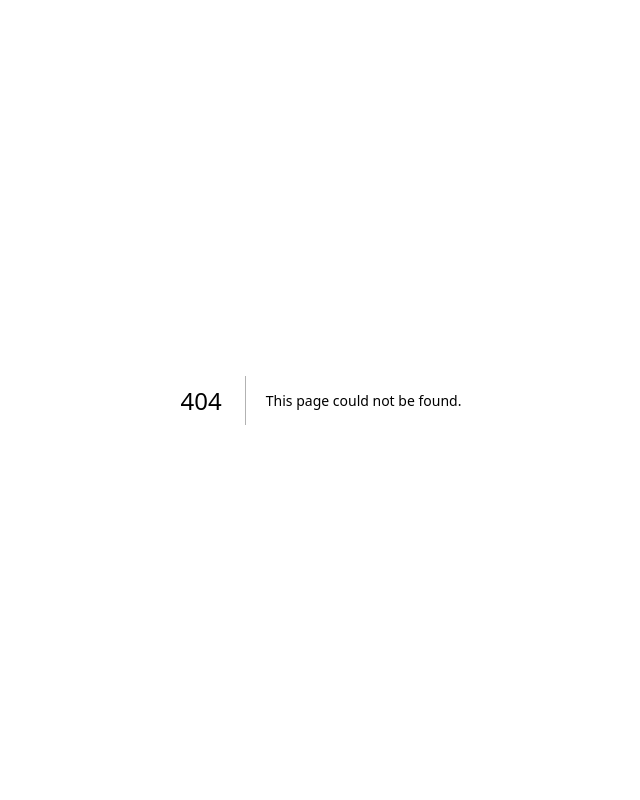
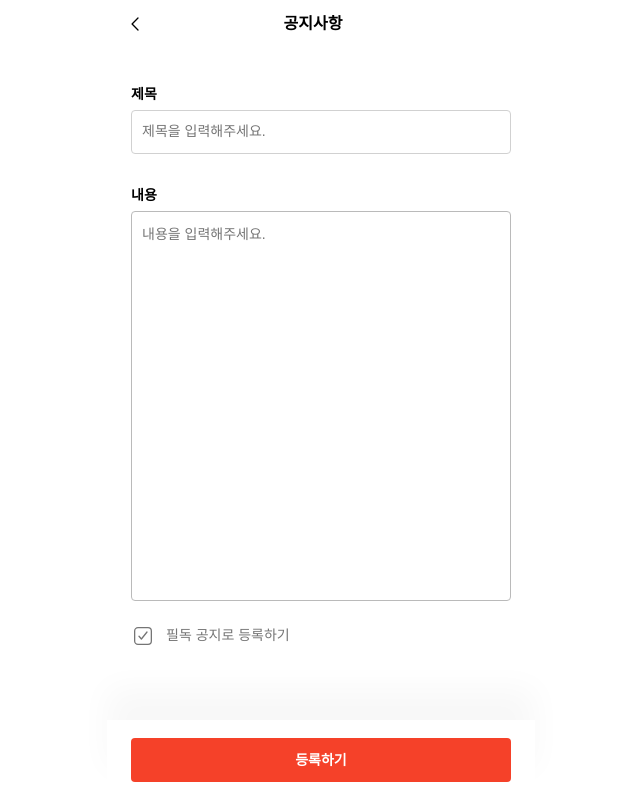
Before and after one commit to leedahye2001/DearWith-FE, a Next.js app: page /system-notice-register in a window 1280 px wide. Before the commit this address had no page. Shown: the whole page, without its empty margins (319-959 px from the left). Built offline with nearby package versions, Linux system fonts and the light colour scheme; no server answers.

Commit message:
feat: 시스템 공지사항 관리자 작성 FAB 기능 추가

```diff
--- a/src/apis/api.ts
+++ b/src/apis/api.ts
@@ -176,7 +176,7 @@ export const getEventBookmark = async (filterState: string) => {
 
 // 아티스트 북마크(찜) 조회페이지
 export const getArtistBookmark = async () => {
-  const res = await api.get(`/api/my/artists/bookmark`,{});
+  const res = await api.get(`/api/my/artists/bookmark`, {});
   console.log(res.data.content);
   return res.data.content;
 };
@@ -315,6 +315,17 @@ export const eventNoticePost = async (
   const res = await api.post(`/api/events/${eventId}/notices`, {
     title,
     content,
+  });
+  return res.data;
+};
+
+//시스템 공지사항 등록
+export const postSystemNotice = async (title: string, content: string, important: boolean = false) => {
+  const res = await api.post(`/api/admin/notices`, {
+    title,
+    content,
+    important,
+    pushEnabled: true,
   });
   return res.data;
 };
@@ -458,7 +469,7 @@ export const deleteProfileImage = async () => {
 
 // 프로필 사진 추가/수정
 export const updateProfileImage = async (tmpKey: string) => {
-  const res= await api.patch(`/users/me/profile/image`, { tmpKey });
+  const res = await api.patch(`/users/me/profile/image`, { tmpKey });
   console.log(res.data);
   return res.data;
 };
@@ -492,13 +503,13 @@ export const commitUpload = async (tmpKey: string) => {
 
 // 기존 비밀번호 조회 (현재 비밀번호 확인)
 export const getPasswordVerify = async (currentPassword: string) => {
-  const res = await api.post("/users/me/password/verify", {currentPassword});
+  const res = await api.post("/users/me/password/verify", { currentPassword });
   return res.data;
 };
 
 // 비밀번호 변경 (로그인 후)
 export const getPasswordConfirm = async (newPassword: string) => {
-  const res = await api.post("/users/password/change", {newPassword});
+  const res = await api.post("/users/password/change", { newPassword });
   return res.data;
 };
 
@@ -519,7 +530,7 @@ export const getMyInquiryList = async () => {
 };
 
 // 내 문의사항 상세 조회
-export const getMyInquiryDetail = async (inquiryId:string) => {
+export const getMyInquiryDetail = async (inquiryId: string) => {
   const res = await api.get(`/api/inquiries/${inquiryId}`);
   return res.data;
 };
@@ -539,7 +550,7 @@ export const answerSatisfaction = async (
   inquiryId: string,
   satisfactionStatus: string,
 ) => {
-  const res = await api.post(`/api/inquiries/${inquiryId}/satisfaction`, {satisfactionStatus});
+  const res = await api.post(`/api/inquiries/${inquiryId}/satisfaction`, { satisfactionStatus });
   return res.data;
 };
 
--- /dev/null
+++ b/src/app/(my-page)/system-notice-register/page.tsx
@@ -0,0 +1,101 @@
+"use client";
+
+import { useState } from "react";
+import { useRouter } from "next/navigation";
+import { AxiosError } from "axios";
+import { postSystemNotice } from "@/apis/api";
+import useModalStore from "@/app/stores/useModalStore";
+import Button from "@/components/Button/Button";
+import Topbar from "@/components/template/Topbar";
+import Bottombar from "@/components/template/Bottombar";
+import Backward from "@/svgs/Backward.svg";
+import Input from "@/components/Input/Input";
+import Checkbox from "@/components/Checkbox/Checkbox";
+
+const SystemNoticeRegisterPage = () => {
+    const [title, setTitle] = useState("");
+    const [content, setContent] = useState("");
+    const [important, setImportant] = useState(false);
+    const router = useRouter();
+    const { openAlert } = useModalStore();
+
+    const maxLength = 300;
+
+    const handleSubmit = async () => {
+        if (!title.trim()) return openAlert("제목을 입력해주세요.");
+        if (!content.trim()) return openAlert("내용을 입력해주세요.");
+
+        try {
+            await postSystemNotice(title, content, important);
+            openAlert("공지 등록이 완료되었습니다.");
+            router.push("/system-notices");
+        } catch (e) {
+            console.error(e);
+            const axiosError = e as AxiosError<{ message?: string; detail?: string }>;
+            const errorMessage = axiosError?.response?.data?.message || axiosError?.response?.data?.detail || "공지 등록에 실패했습니다.";
+            openAlert(errorMessage);
+        }
+    };
+
+    return (
+        <div className="flex flex-col justify-center w-full pb-[120px]">
+            <Topbar
+                _leftImage={<Backward onClick={() => router.back()} />}
+                _topNode="공지사항"
+            />
+            <div className="px-[24px] pt-[36px]">
+                {/* 제목 */}
+                <Input
+                    _value={title}
+                    _state="textbox-basic"
+                    _title="제목"
+                    _onChange={setTitle}
+                    _inputProps={{
+                        placeholder: "제목을 입력해주세요.",
+                        className: `placeholder:text-text-3`,
+                    }}
+                    _containerProps={{ className: "mb-[31px]" }}
+                />
+
+                {/* 내용 */}
+                <div className="w-full">
+                    <label className="typo-label2 mb-[6px] block">내용</label>
+                    <div className="relative">
+                        <textarea
+                            value={content}
+                            onChange={(e) => {
+                                if (e.target.value.length <= maxLength) {
+                                    setContent(e.target.value);
+                                }
+                            }}
+                            placeholder="내용을 입력해주세요."
+                            className="border border-divider-2 rounded-[4px] px-[10px] py-[10px] typo-body2 w-full h-[390px] resize-none outline-none placeholder:text-text-3"
+                        />
+                    </div>
+                </div>
+
+                <div className="mt-[16px]">
+                    <Checkbox
+                        _id="important"
+                        _value={<span className="typo-body2 text-text-3">필독 공지로 등록하기</span>}
+                        _type="icon2"
+                        _checked={important}
+                        _onChange={setImportant}
+                    />
+                </div>
+            </div>
+            <Bottombar
+                _bottomNode={
+                    <Button
+                        _state="main"
+                        _node="등록하기"
+                        _onClick={handleSubmit}
+                        _buttonProps={{ className: "hover:cursor-pointer" }}
+                    />
+                }
+            />
+        </div>
+    );
+};
+
+export default SystemNoticeRegisterPage;
--- a/src/app/(my-page)/system-notices/page.tsx
+++ b/src/app/(my-page)/system-notices/page.tsx
@@ -5,14 +5,17 @@ import { useRouter } from "next/navigation";
 import Topbar from "@/components/template/Topbar";
 import Backward from "@/svgs/Backward.svg";
 import Forward from "@/svgs/Forward.svg";
+import Write from "@/svgs/Write.svg";
 import Spinner from "@/components/Spinner/Spinner";
-import { getSystemNotices } from "@/apis/api";
+import { getSystemNotices, getUserInfo } from "@/apis/api";
+import { FAB } from "@/components/FAB/FAB";
 
 interface SystemNoticeItem {
   id: number;
   title: string;
   createdAt: string;
   updatedAt: string;
+  important: boolean;
 }
 
 const formatDate = (isoString: string | null | undefined) => {
@@ -36,14 +39,19 @@ export default function SystemNoticesPage() {
   const [notices, setNotices] = useState<SystemNoticeItem[]>([]);
   const [totalElements, setTotalElements] = useState(0);
   const [isLoading, setIsLoading] = useState(true);
+  const [isAdmin, setIsAdmin] = useState(false);
 
   useEffect(() => {
-    const fetchNotices = async () => {
+    const fetchData = async () => {
       try {
-        const res = await getSystemNotices();
+        const [noticesRes, userInfoRes] = await Promise.all([
+          getSystemNotices(),
+          getUserInfo(),
+        ]);
 
-        setNotices(res?.content ?? []);
-        setTotalElements(res?.totalElements ?? 0);
+        setNotices(noticesRes?.content ?? []);
+        setTotalElements(noticesRes?.totalElements ?? 0);
+        setIsAdmin(userInfoRes?.isAdmin ?? false);
       } catch (e) {
         console.error(e);
       } finally {
@@ -51,7 +59,7 @@ export default function SystemNoticesPage() {
       }
     };
 
-    fetchNotices();
+    fetchData();
   }, []);
 
   if (isLoading)
@@ -73,8 +81,8 @@ export default function SystemNoticesPage() {
       />
       <div className="px-[24px]">
         <div className="flex gap-[6px] justify-start items-center my-[16px]">
-          <p className="text-[14px] font-[600] text-text-5">등록된 공지사항</p>
-          <span className="text-[12px] font-[600] text-text-3">
+          <p className="typo-label2 text-text-5">등록된 공지사항</p>
+          <span className="typo-label3 text-text-3">
             {totalElements}
           </span>
         </div>
@@ -86,11 +94,18 @@ export default function SystemNoticesPage() {
                 className="flex justify-between items-center border-b py-[12px] border-divider-1 cursor-pointer"
                 onClick={() => router.push(`/system-notice-detail/${notice.id}`)}
               >
-                <div>
-                  <h1 className="text-[14px] font-[600] text-text-5">
-                    {notice.title}
-                  </h1>
-                  <div className="flex items-center gap-[4px] mt-[4px] text-[12px] text-text-4">
+                <div className="flex-1">
+                  <div className="flex items-center gap-[8px]">
+                    {notice.important && (
+                      <span className="px-[6px] py-[2px] typo-label3 rounded-[4px] bg-red-400 text-text-1 flex-shrink-0">
+                        필독
+                      </span>
+                    )}
+                    <h1 className="typo-label2 text-text-5">
+                      {notice.title}
+                    </h1>
+                  </div>
+                  <div className="flex items-center gap-[4px] mt-[4px] typo-caption3 text-text-4">
                     <p>디어위드 | </p>
                     <span>{formatDate(notice.createdAt)}</span>
                   </div>
@@ -100,12 +115,18 @@ export default function SystemNoticesPage() {
               </div>
             ))
           ) : (
-            <div className="min-h-[calc(100vh-100px)] flex justify-center items-center text-[14px] text-text-4">
+            <div className="min-h-[calc(100vh-100px)] flex justify-center items-center typo-body2 text-text-4">
               등록된 공지사항이 없습니다.
             </div>
           )}
         </div>
       </div>
+      {isAdmin && (
+        <FAB
+          _icon={<Write />}
+          _onClick={() => router.push("/system-notice-register")}
+        />
+      )}
     </div>
   );
 }
--- a/src/app/(signin)/find-password/change/page.tsx
+++ b/src/app/(signin)/find-password/change/page.tsx
@@ -150,8 +150,8 @@ const ChangePasswordContent = () => {
             _node="비밀번호 변경하기"
             _buttonProps={{
               className: `hover:cursor-pointer ${!newPassword || !confirmPassword || passwordError || confirmPasswordError
-                  ? "opacity-50 cursor-not-allowed"
-                  : ""
+                ? "opacity-50 cursor-not-allowed"
+                : ""
                 }`,
               disabled: !newPassword || !confirmPassword || !!passwordError || !!confirmPasswordError,
             }}
--- a/src/components/Checkbox/Checkbox.tsx
+++ b/src/components/Checkbox/Checkbox.tsx
@@ -39,11 +39,13 @@ const Checkbox = ({
       {..._inputWrapperProps}
       htmlFor={_id}
       className={twMerge(
-        "flex items-center gap-[11px] text-text-3 text-[14px] cursor-pointer pb-1",
+        "flex items-center gap-[11px] text-text-3 text-[14px] cursor-pointer",
         _inputWrapperProps?.className
       )}
     >
-      {_checked ? <CheckboxFill /> : renderUncheckedIcon()}
+      <div className="flex items-center justify-center flex-shrink-0">
+        {_checked ? <CheckboxFill /> : renderUncheckedIcon()}
+      </div>
       <input
         {..._inputProps}
         className="hidden"
@@ -52,7 +54,9 @@ const Checkbox = ({
         checked={_checked}
         onChange={handleChange}
       />
-      {_value}
+      <div className="flex items-center">
+        {_value}
+      </div>
     </label>
   );
 };
```
Also changed, not shown: src/components/template/Navbar.tsx (+8 -12 lines).
